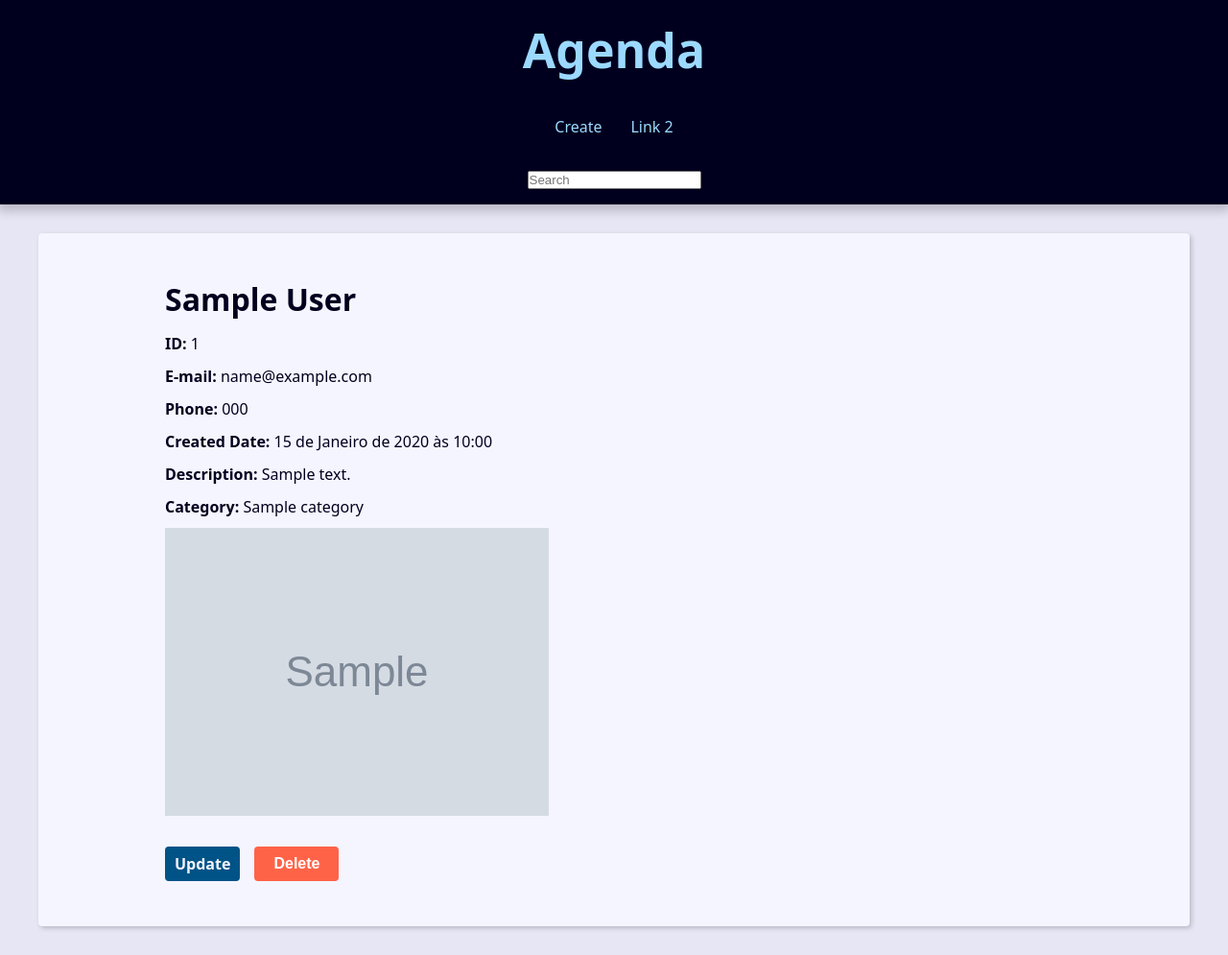
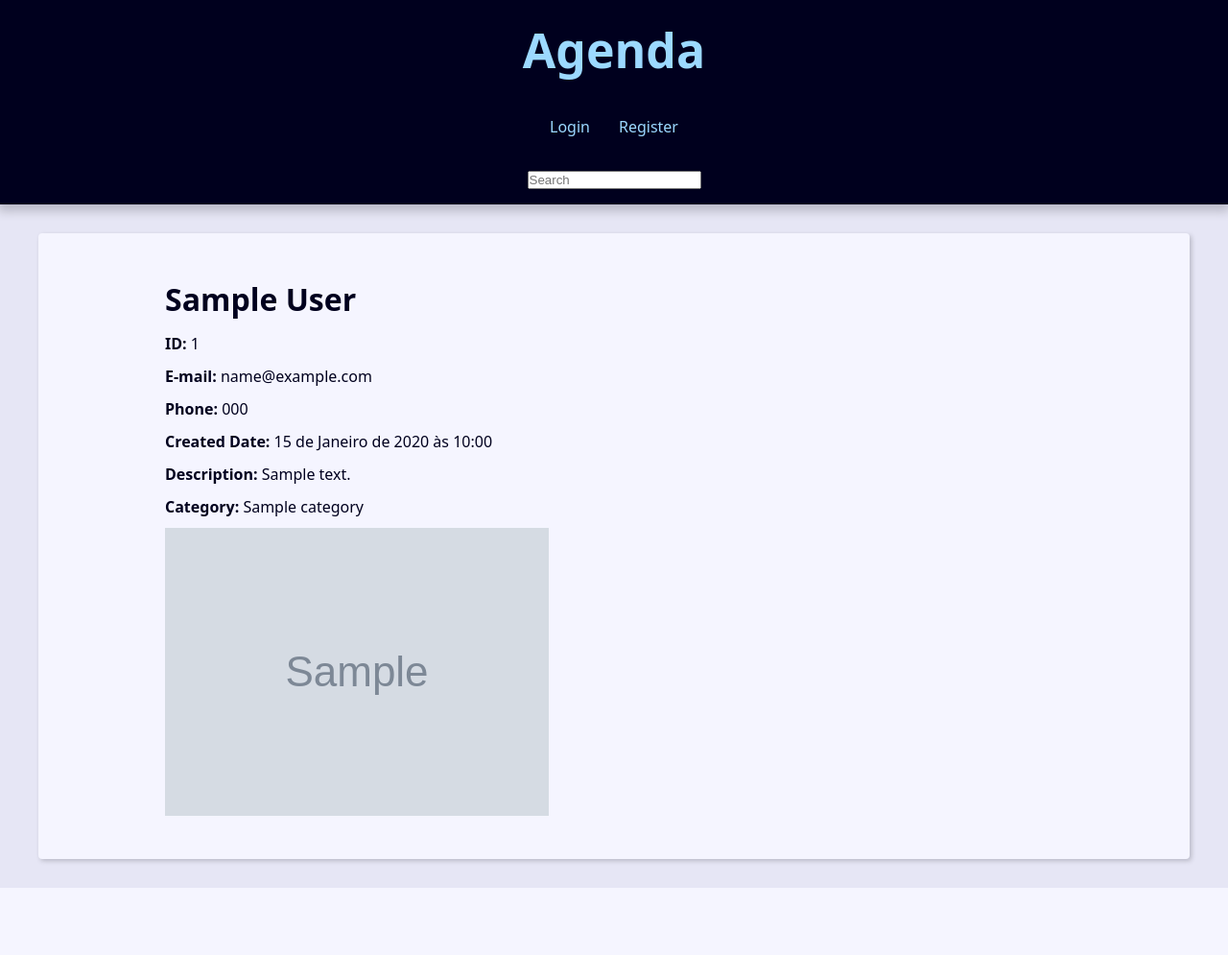
Before and after one commit to Gui-Muzzi-Al/django_agenda_projeto, a Django app: page /contact/1/ in a window 1280 px wide. Shown: the whole page at 96% size. After the commit the page ends 925 px from the top, so only its background shows below. Run offline with Django 5.2, Linux system fonts and the light colour scheme; tables that the repository leaves empty hold one stand-in row (values such as "Sample post"); grey boxes marked "Sample" are stand-in pictures.

Commit message:
agenda completa finalmente

```diff
--- a/base_templates/global/partials/_header.html
+++ b/base_templates/global/partials/_header.html
@@ -6,16 +6,24 @@
     </h1>
     <nav class="menu">
       <ul class="menu-list">
+        {% if user.is_authenticated %}
         <li class="menu-item">
-          <a href="{% url "contact:create" %}" class="menu-link">
-            Create
-          </a>
+          <a href="{% url "contact:create" %}" class="menu-link">Create</a>
+        </li>
+
+        <li class="menu-item">
+          <a href="{% url "contact:user_update" %}" class="menu-link">Profile</a>
         </li>
         <li class="menu-item">
-          <a href="" class="menu-link">
-            Link 2
-          </a>
+          <a href="{% url "contact:logout" %}" class="menu-link">Logout</a>
         </li>
+        {% else %}
+        <li class="menu-item">
+          <a href="{% url "contact:login" %}" class="menu-link">Login</a>
+        </li>
+        <li class="menu-item">
+          <a href="{% url "contact:register" %}" class="menu-link">Register</a>
+        {% endif %}
       </ul>
     </nav>
 
--- a/contact/forms.py
+++ b/contact/forms.py
@@ -12,7 +12,8 @@ class ContactForm(forms.ModelForm):
             attrs={
                 "accept": "image/*",
             }
-        )
+        ),
+        required=False,
     )
 
     class Meta:
--- a/contact/templates/contact/contact.html
+++ b/contact/templates/contact/contact.html
@@ -19,7 +19,7 @@
       </p>
     {% endif %}
 
-
+      {% if user == contact.owner %}
     <div class='contact-links'>
       <a class='btn btn-link' href="{% url "contact:update" contact.id %}">Update</a>
 
@@ -35,4 +35,5 @@
      </form>
     </div>
   </div>
+  {% endif %}
 {% endblock content %}
--- a/contact/views/user_forms.py
+++ b/contact/views/user_forms.py
@@ -1,6 +1,7 @@
 from django.shortcuts import render, redirect
 from django.contrib import messages, auth
 from contact.forms import RegisterForm, RegisterUpdateForm
+from django.contrib.auth.decorators import login_required
 from django.contrib.auth.forms import AuthenticationForm
 
 
@@ -18,6 +19,7 @@ def register(request):
     return render(request, "contact/register.html", {"form": form})
 
 
+@login_required(login_url="contact:login")
 def user_update(request):
     form = RegisterUpdateForm(instance=request.user)
 
@@ -48,6 +50,7 @@ def login_view(request):
     return render(request, "contact/login.html", {"form": form})
 
 
+@login_required(login_url="contact:login")
 def logout_view(request):
     auth.logout(request)
     messages.success(request, "Usuário deslogado com sucesso!")
```
Also changed, not shown: contact/views/contact_forms.py (+9 -3 lines).
